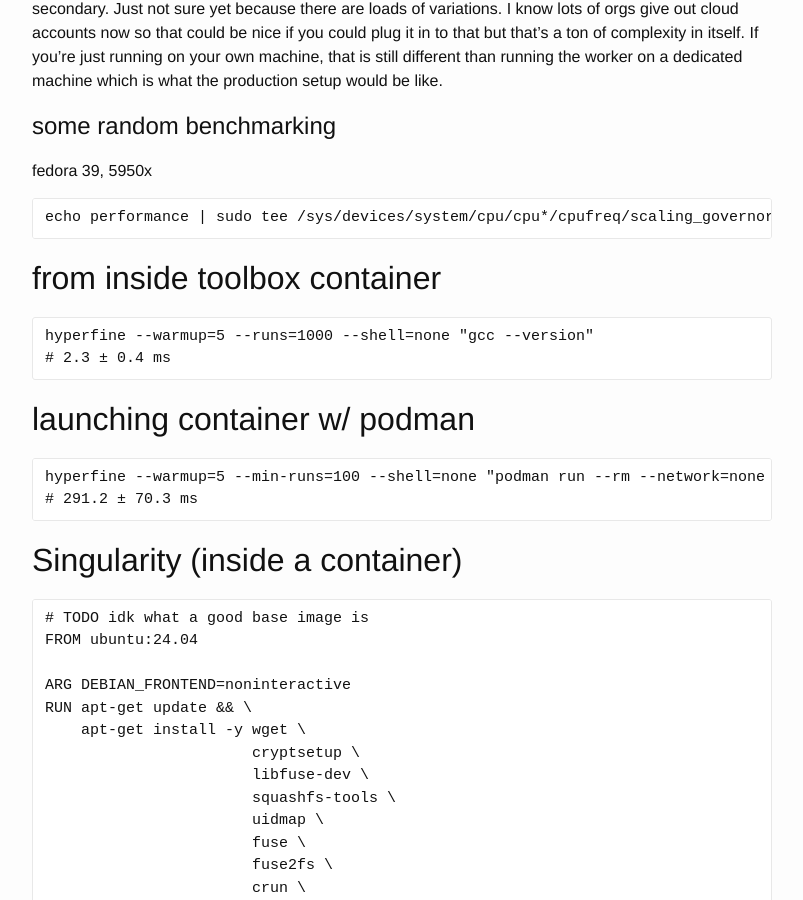
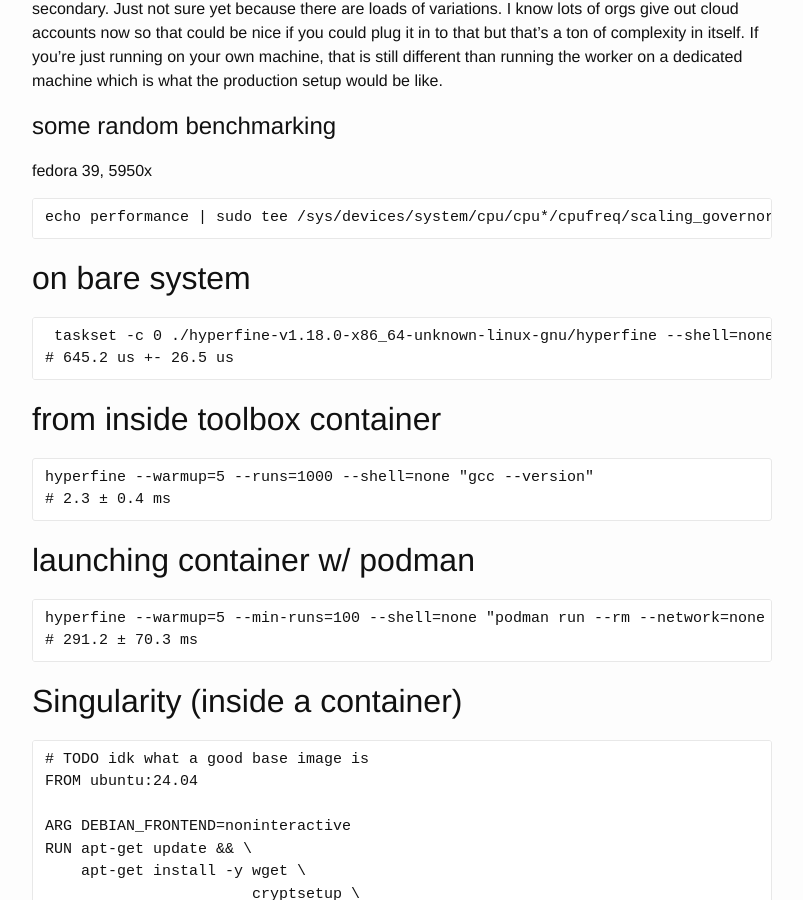
Before and after one commit to aconz2/aconz2.github.io, a Jekyll site: the page built from _posts/2024-06-27-program-explorer-planning.md, in a window 1280 px wide and 900 px high, scrolled down 3245 px. Shown: the whole window, without its empty margins (238-1041 px from the left). Built offline with Jekyll 4.4.1, drawn with Linux system fonts in a browser that asks for light colours.

Commit message:
add bare

````diff
--- a/_posts/2024-06-27-program-explorer-planning.md
+++ b/_posts/2024-06-27-program-explorer-planning.md
@@ -59,6 +59,12 @@ fedora 39, 5950x
 echo performance | sudo tee /sys/devices/system/cpu/cpu*/cpufreq/scaling_governor
 ```
 
+## on bare system
+
+```
+ taskset -c 0 ./hyperfine-v1.18.0-x86_64-unknown-linux-gnu/hyperfine --shell=none --warmup=500  'gcc --version'
+# 645.2 us +- 26.5 us
+```
 
 ## from inside toolbox container
 
````
